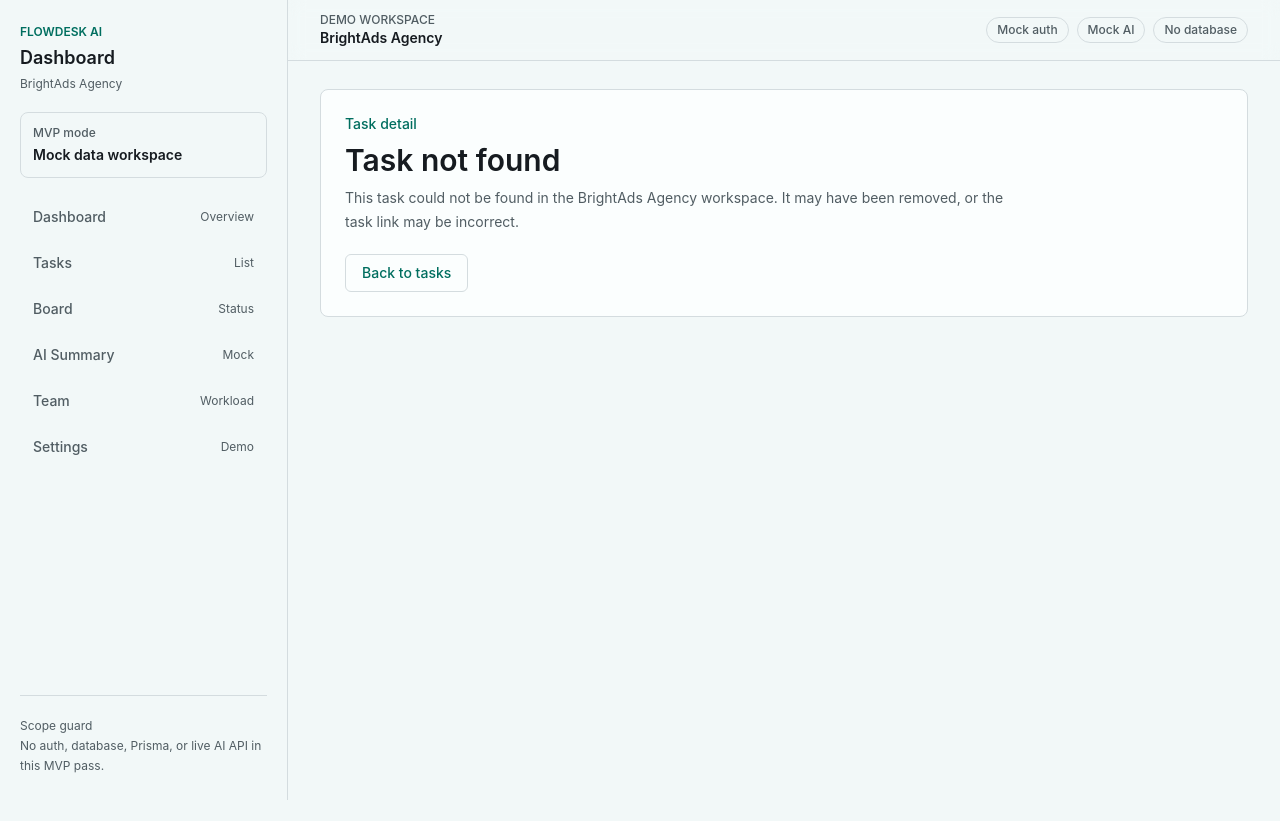
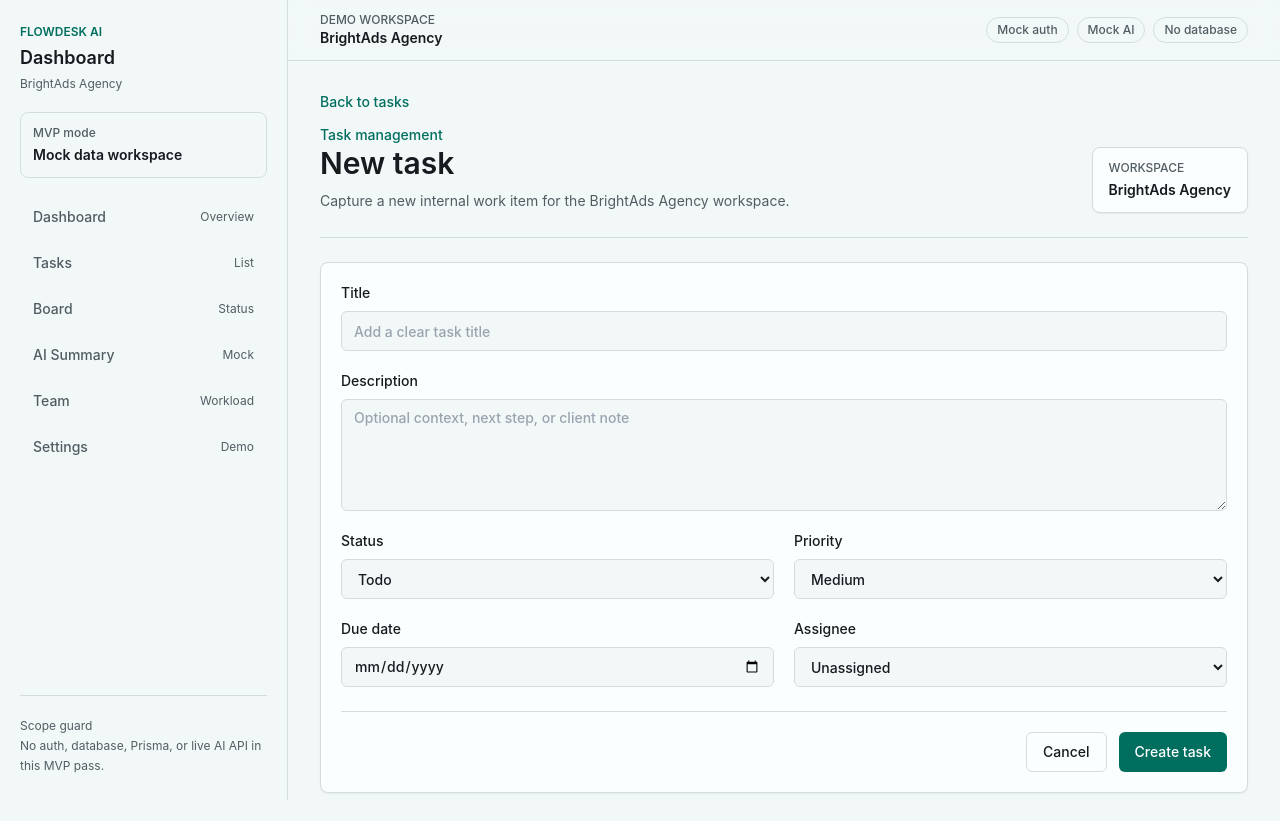
Before and after one commit to KRIT-KDEv/FlowDesk-AI-Internal-Task, a Next.js app: page /tasks/new in a window 1280 px wide. Before the commit the page ends 800 px from the top, so only its background shows below. Built offline with nearby package versions, Linux system fonts and the light colour scheme.

Commit message:
feat: add create task form shell

```diff
--- /dev/null
+++ b/app/tasks/new/page.tsx
@@ -0,0 +1,30 @@
+import Link from "next/link";
+
+import { CreateTaskForm } from "@/components/tasks/create-task-form";
+
+export default function NewTaskPage() {
+  return (
+    <main className="space-y-6">
+      <section className="flex flex-col gap-4 border-b border-border pb-6 lg:flex-row lg:items-end lg:justify-between">
+        <div>
+          <Link className="text-sm font-medium text-accent" href="/tasks">
+            Back to tasks
+          </Link>
+          <p className="mt-3 text-sm font-medium text-accent">
+            Task management
+          </p>
+          <h1 className="text-3xl font-semibold">New task</h1>
+          <p className="mt-2 max-w-2xl text-sm leading-6 text-muted">
+            Capture a new internal work item for the BrightAds Agency workspace.
+          </p>
+        </div>
+        <div className="rounded-lg border border-border bg-panel px-4 py-3 text-sm shadow-sm">
+          <p className="text-xs font-medium uppercase text-muted">Workspace</p>
+          <p className="mt-1 font-semibold">BrightAds Agency</p>
+        </div>
+      </section>
+
+      <CreateTaskForm />
+    </main>
+  );
+}
--- a/app/tasks/page.tsx
+++ b/app/tasks/page.tsx
@@ -100,7 +100,15 @@ export default async function TasksPage({
     <main className="space-y-6">
       <section>
         <p className="text-sm font-medium text-accent">Task management</p>
-        <h1 className="text-3xl font-semibold">Tasks</h1>
+        <div className="mt-1 flex flex-col gap-3 sm:flex-row sm:items-center sm:justify-between">
+          <h1 className="text-3xl font-semibold">Tasks</h1>
+          <Link
+            className="inline-flex h-10 items-center justify-center rounded-md bg-accent px-4 text-sm font-medium text-white"
+            href="/tasks/new"
+          >
+            New task
+          </Link>
+        </div>
         <p className="mt-2 text-muted">
           Read-only task list from the BrightAds Agency workspace.
         </p>
--- /dev/null
+++ b/components/tasks/create-task-form.tsx
@@ -0,0 +1,126 @@
+import Link from "next/link";
+import type { TaskPriority, TaskStatus } from "@prisma/client";
+
+type AssigneeOption = {
+  id: string;
+  name: string;
+};
+
+type CreateTaskFormProps = {
+  assigneeOptions?: AssigneeOption[];
+};
+
+const statusOptions = [
+  { value: "TODO", label: "Todo" },
+  { value: "IN_PROGRESS", label: "In Progress" },
+  { value: "REVIEW", label: "Review" },
+  { value: "DONE", label: "Done" },
+  { value: "BLOCKED", label: "Blocked" }
+] as const satisfies ReadonlyArray<{ value: TaskStatus; label: string }>;
+
+const priorityOptions = [
+  { value: "LOW", label: "Low" },
+  { value: "MEDIUM", label: "Medium" },
+  { value: "HIGH", label: "High" },
+  { value: "URGENT", label: "Urgent" }
+] as const satisfies ReadonlyArray<{ value: TaskPriority; label: string }>;
+
+const fieldClassName =
+  "h-10 rounded-md border border-border bg-background px-3 text-sm outline-none focus:border-accent";
+
+const labelClassName = "grid gap-2 text-sm font-medium";
+
+export function CreateTaskForm({ assigneeOptions = [] }: CreateTaskFormProps) {
+  return (
+    <form
+      action="/tasks/new"
+      className="rounded-lg border border-border bg-panel p-5 shadow-sm"
+      method="get"
+    >
+      <div className="grid gap-5">
+        <label className={labelClassName}>
+          Title
+          <input
+            className={fieldClassName}
+            name="title"
+            placeholder="Add a clear task title"
+            type="text"
+          />
+        </label>
+
+        <label className={labelClassName}>
+          Description
+          <textarea
+            className="min-h-28 rounded-md border border-border bg-background px-3 py-2 text-sm outline-none focus:border-accent"
+            name="description"
+            placeholder="Optional context, next step, or client note"
+          />
+        </label>
+
+        <div className="grid gap-5 md:grid-cols-2">
+          <label className={labelClassName}>
+            Status
+            <select
+              className={fieldClassName}
+              defaultValue="TODO"
+              name="status"
+            >
+              {statusOptions.map((option) => (
+                <option key={option.value} value={option.value}>
+                  {option.label}
+                </option>
+              ))}
+            </select>
+          </label>
+
+          <label className={labelClassName}>
+            Priority
+            <select
+              className={fieldClassName}
+              defaultValue="MEDIUM"
+              name="priority"
+            >
+              {priorityOptions.map((option) => (
+                <option key={option.value} value={option.value}>
+                  {option.label}
+                </option>
+              ))}
+            </select>
+          </label>
+
+          <label className={labelClassName}>
+            Due date
+            <input className={fieldClassName} name="dueDate" type="date" />
+          </label>
+
+          <label className={labelClassName}>
+            Assignee
+            <select className={fieldClassName} defaultValue="" name="assigneeId">
+              <option value="">Unassigned</option>
+              {assigneeOptions.map((assignee) => (
+                <option key={assignee.id} value={assignee.id}>
+                  {assignee.name}
+                </option>
+              ))}
+            </select>
+          </label>
+        </div>
+      </div>
+
+      <div className="mt-6 flex flex-col-reverse gap-3 border-t border-border pt-5 sm:flex-row sm:items-center sm:justify-end">
+        <Link
+          className="inline-flex h-10 items-center justify-center rounded-md border border-border px-4 text-sm font-medium"
+          href="/tasks"
+        >
+          Cancel
+        </Link>
+        <button
+          className="inline-flex h-10 items-center justify-center rounded-md bg-accent px-4 text-sm font-medium text-white"
+          type="submit"
+        >
+          Create task
+        </button>
+      </div>
+    </form>
+  );
+}
```
